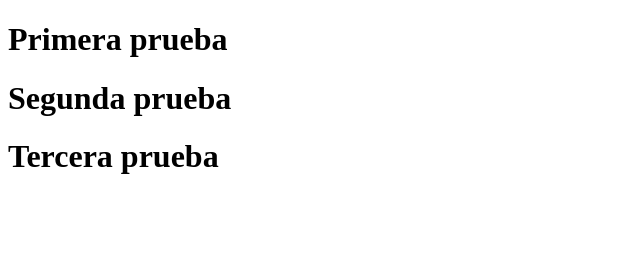
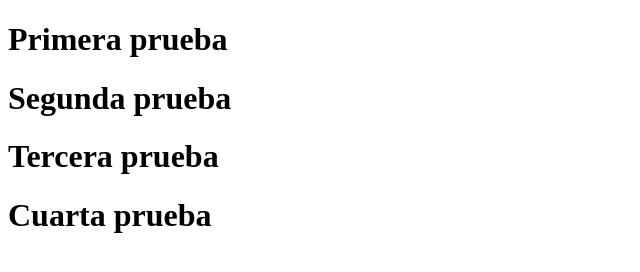
Before and after one commit to josemha/primerRepositorioDeJose, a plain HTML site: page proyectoGIT/WebContent/index.html in a window 1280 px wide. Shown: the whole page, without its empty margins (0-640 px from the left). Drawn offline with Linux system fonts and the light colour scheme.

Commit message:
Cuarta version

```diff
--- a/proyectoGIT/WebContent/index.html
+++ b/proyectoGIT/WebContent/index.html
@@ -8,5 +8,6 @@
 	<h1>Primera prueba</h1>
 	<h1>Segunda prueba</h1>
 	<h1>Tercera prueba</h1>
+	<h1>Cuarta prueba</h1>
 </body>
 </html>
```
